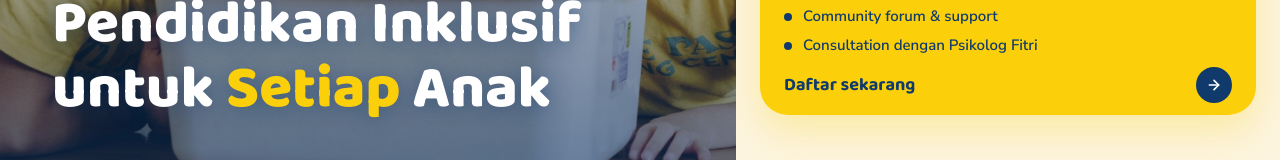
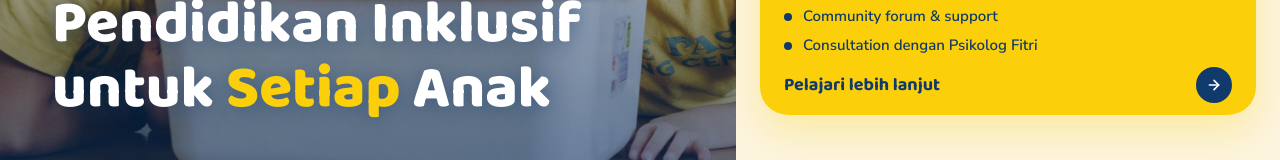
Before and after one commit to dindasitirai-cloud/studiva, a React (Create React App) app in the folder frontend/: page / in a window 1280 px wide. Shown: the part 623-783 px from the top of the page. Built offline with nearby package versions, Linux system fonts and the light colour scheme; no server answers.

Commit message:
Change Studiva Digital hero card CTA text to 'Pelajari lebih lanjut'

```diff
--- a/frontend/src/pages/LandingPage.tsx
+++ b/frontend/src/pages/LandingPage.tsx
@@ -304,7 +304,7 @@ export default function LandingPage() {
               to="/studiva-digital"
               className="flex items-center justify-between no-underline transition hover:opacity-90"
             >
-              <span className="font-baloo text-[18px] font-bold text-stv-navy">Daftar sekarang</span>
+              <span className="font-baloo text-[18px] font-bold text-stv-navy">Pelajari lebih lanjut</span>
               <ArrowCircle bgClass="bg-stv-navy" arrowClass="text-white" />
             </Link>
           </div>
```
